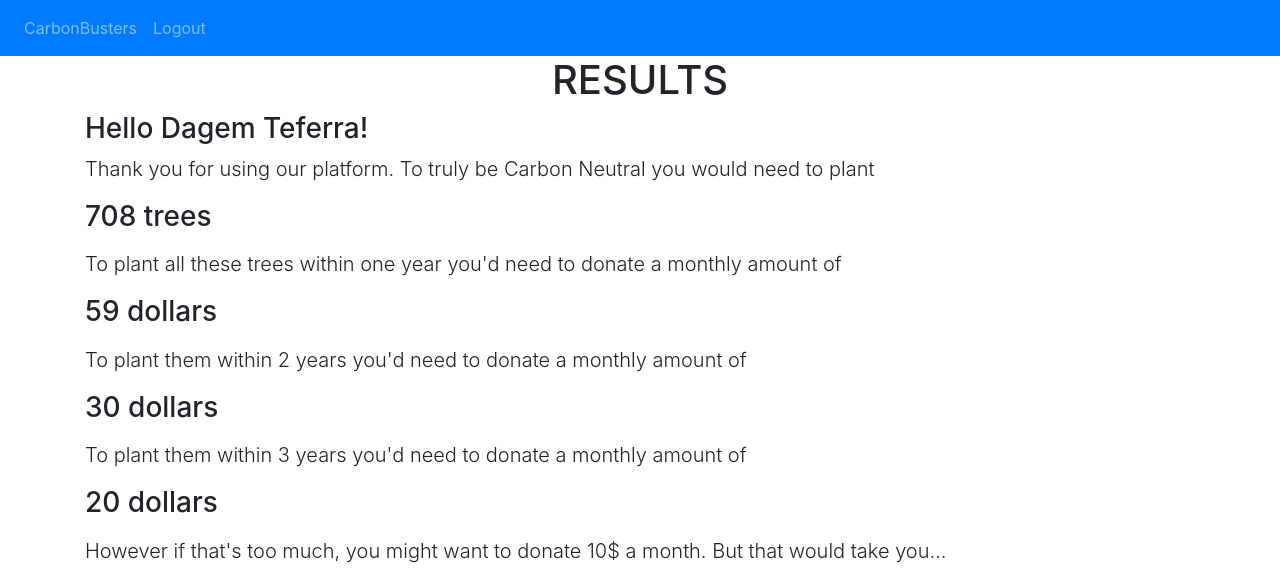
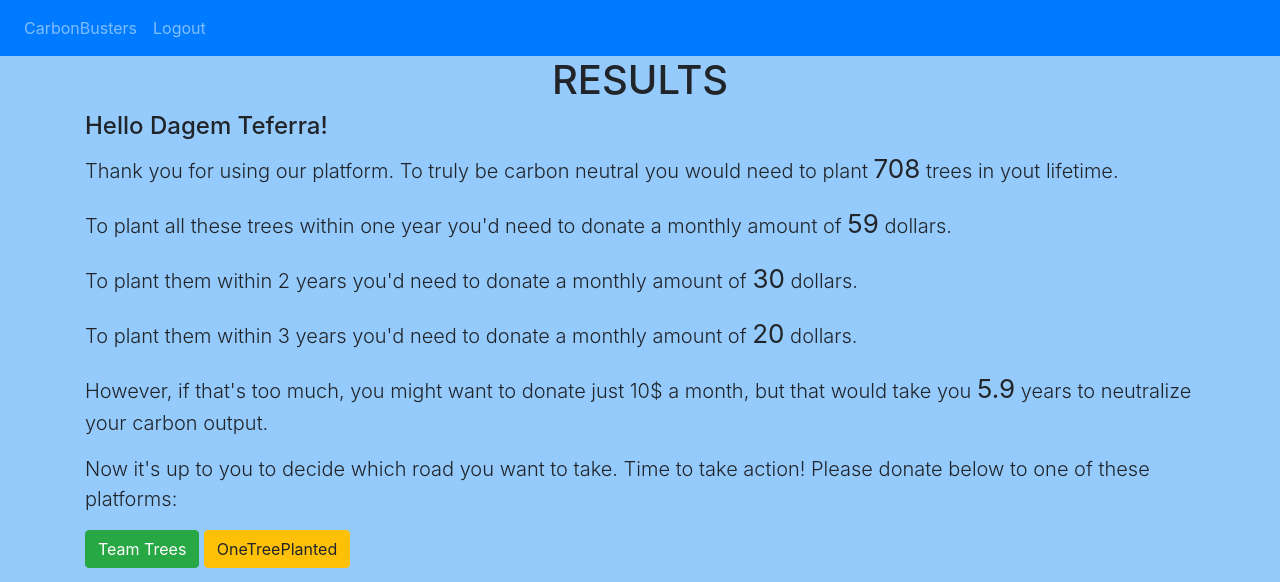
Before and after one commit to awils415/Carbonbusters, a Flask app: page / in a window 1280 px wide. Shown: the top 582 px of the page. Run offline with Flask 2, Linux system fonts and the light colour scheme; a user stored in the database is signed in; some libraries are stand-ins or nearby versions.

Commit message:
Kaniyah html edits

```diff
--- a/website/templates/home.html
+++ b/website/templates/home.html
@@ -1,12 +1,16 @@
 {% extends "base.html" %} {% block title %}Home{% endblock %} {% block content
     %}
+    <body style="background-color:rgb(149, 202, 252);">
     <h1 align="center">RESULTS</h1>
-    <h3>Hello {{ user.first_Name }} {{ user.last_Name }}!</h3>
-    <p class="lead">Thank you for using our platform. To truly be Carbon Neutral you would need to plant <h3>{{ user.trees }} trees</h3></p>
-    <p class="lead">To plant all these trees within one year you'd need to donate a monthly amount of<h3>{{ user.one_year }} dollars</h3></p>
-    <p class="lead">To plant them within 2 years you'd need to donate a monthly amount of<h3>{{ user.two_years }} dollars</h3></p>
-    <p class="lead">To plant them within 3 years you'd need to donate a monthly amount of<h3>{{ user.three_years }} dollars</h3></p>
-    <p class="lead">However if that's too much, you might want to donate 10$ a month. But that would take you...<h3>{{ user.ten_dollar }} years to neutralize your carbon output</h3></p>
+    <h4>Hello {{ user.first_Name }} {{ user.last_Name }}! </h4>
+    <p class="lead">Thank you for using our platform. To truly be carbon neutral you would need to plant <b style="font-size:130%;">{{ user.trees }}</b> trees in yout lifetime.</p>
+    <p class="lead">To plant all these trees within one year you'd need to donate a monthly amount of <b style="font-size:130%;">{{ user.one_year }}</b> dollars.</p>
+    <p class="lead">To plant them within 2 years you'd need to donate a monthly amount of <b style="font-size:130%;">{{ user.two_years }}</b> dollars.</p>
+    <p class="lead">To plant them within 3 years you'd need to donate a monthly amount of <b style="font-size:130%;">{{ user.three_years }}</b> dollars.</p>
+    <p class="lead">However, if that's too much, you might want to donate just 10$ a month, but that would take you <b style="font-size:130%;">{{ user.ten_dollar }}</b> years to neutralize your carbon output.</p>
     <p class="lead">Now it's up to you to decide which road you want to take. Time to take action! Please donate below to one of these platforms:</p>
     <button onclick="window.location.href= 'https://teamtrees.org/';" target="_blank" rel="noopener noreferrer" type="button"  class="btn btn-success">Team Trees</button>       <button onclick="window.location.href= 'https://onetreeplanted.org/products/plant-trees?variant=31367539589182';" target="_blank" rel="noopener noreferrer" type="button" class="btn btn-warning">OneTreePlanted</button>
+    <br><br>
+    <p style="text-align:center;"><img src="https://legendpower.com/wp-content/uploads/2014/08/Footprint.png" alt="Carbon Footprint" width="250" height="400" class="center"></p>
+    </body>
     {% endblock %}
```
